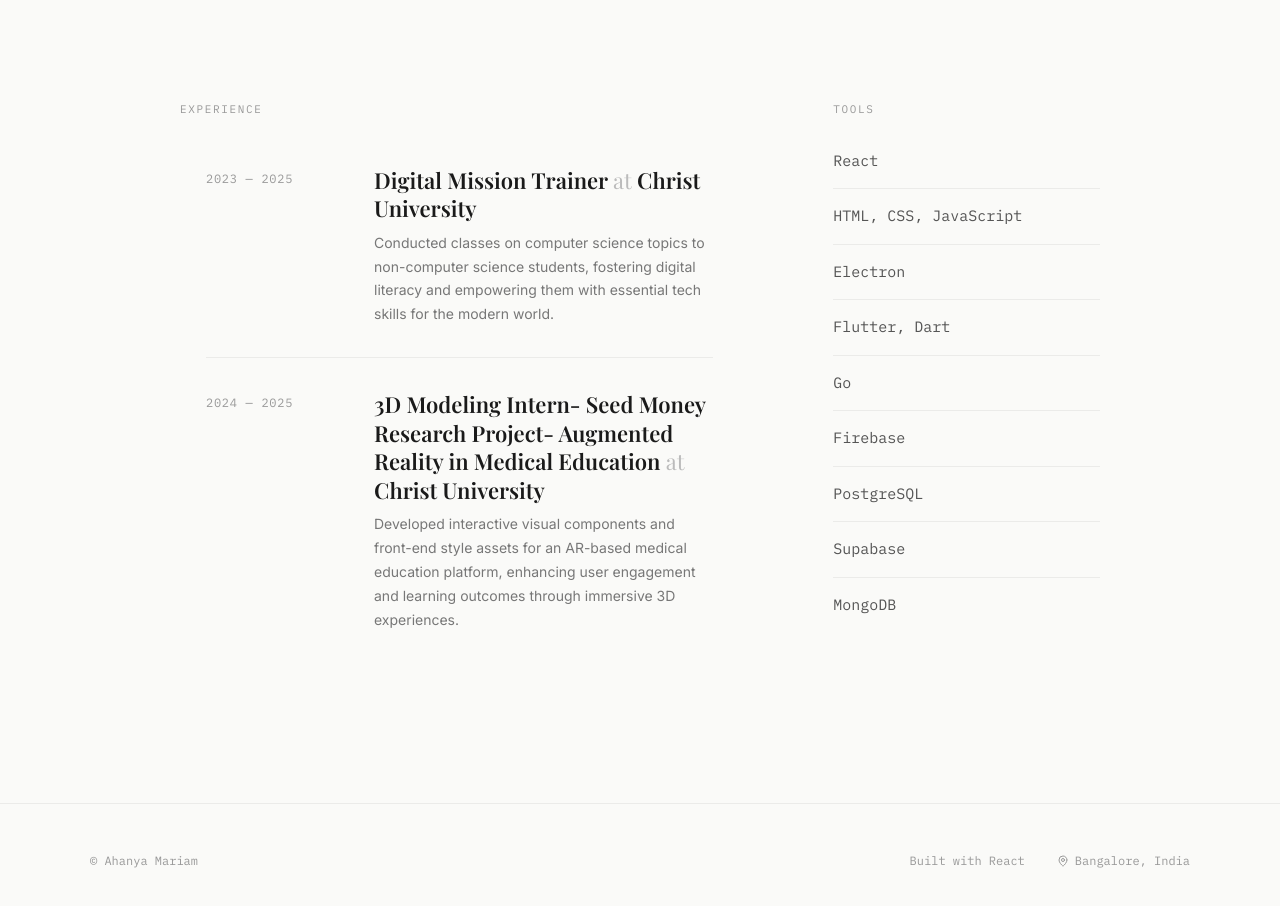
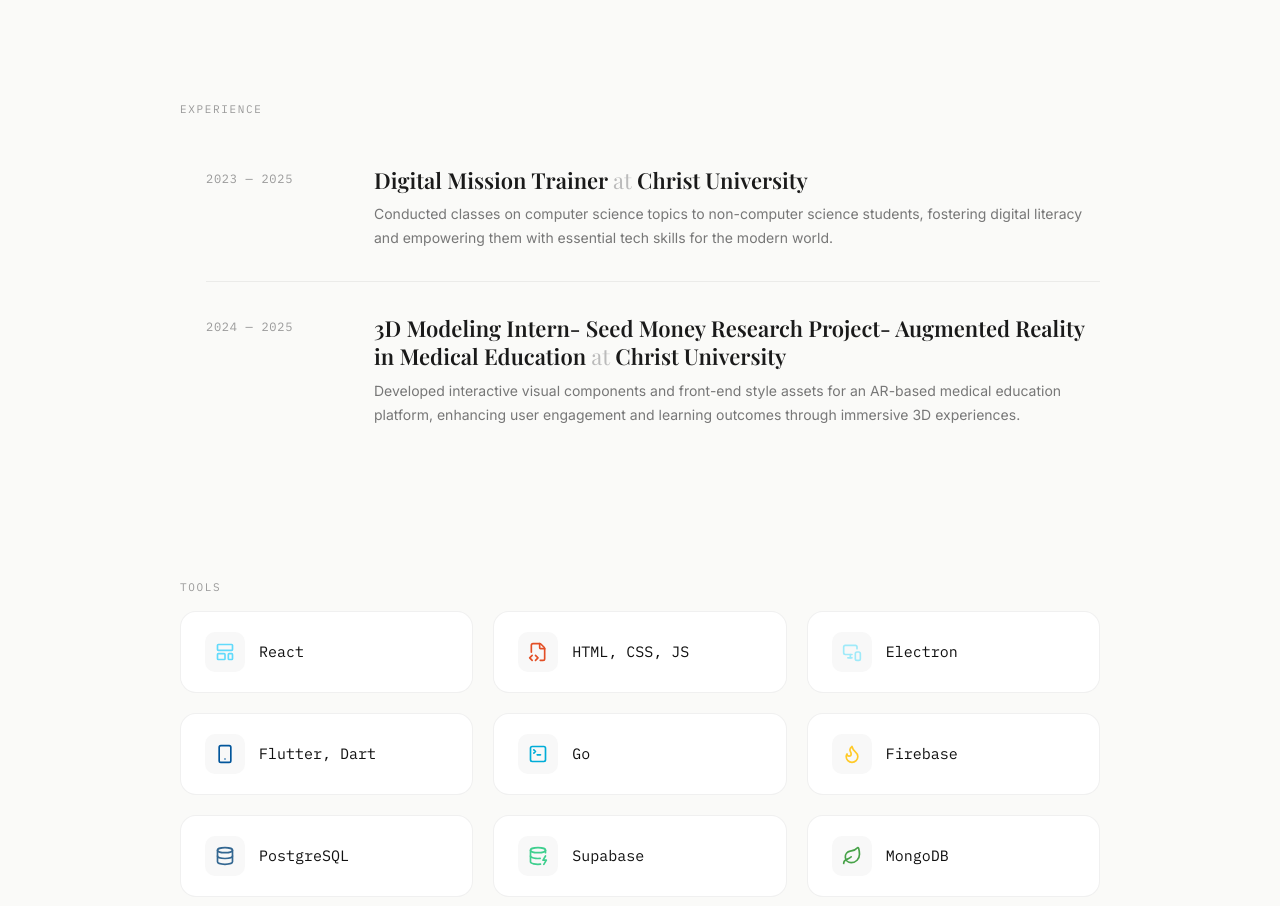
Before and after one commit to ahanyamariam/Ahanya-Portfolio, a React (Vite) app: page / in a window 1280 px wide. Shown: the part 1860-2766 px from the top of the page. Built offline with nearby package versions, Linux system fonts and the light colour scheme; a web font is replaced by a local one.

Commit message:
Update Tools section to 3 columns with icons and ensure stick.mp4 references are correct

```diff
--- a/src/Portfolio.jsx
+++ b/src/Portfolio.jsx
@@ -1,5 +1,5 @@
 import React, { useState, useEffect, useRef } from 'react';
-import { Mail, ExternalLink, Clock, MapPin, ArrowUpRight, X } from 'lucide-react';
+import { Mail, ExternalLink, Clock, MapPin, ArrowUpRight, X, LayoutTemplate, FileCode2, MonitorSmartphone, Smartphone, TerminalSquare, Flame, Database, DatabaseZap, Leaf } from 'lucide-react';
 
 /* ── Brand SVG Icons ─────────────────────────────────────────── */
 const Github = ({ size = 24, ...props }) => (
@@ -700,26 +700,44 @@
           margin: 0 auto;
         }
         .bottom-grid {
-          display: grid;
-          grid-template-columns: 2fr 1fr;
+          display: flex;
+          flex-direction: column;
           gap: 120px;
         }
         .tools-list {
           list-style: none;
           margin: 0;
           padding: 0;
-          display: flex;
-          flex-direction: column;
+          display: grid;
+          grid-template-columns: repeat(auto-fit, minmax(260px, 1fr));
+          gap: 20px;
         }
         .tools-item {
-          padding: 16px 0;
-          border-bottom: 1px solid rgba(0,0,0,0.06);
+          display: flex;
+          align-items: center;
+          gap: 14px;
+          padding: 20px 24px;
+          border-radius: 16px;
+          border: 1px solid rgba(0,0,0,0.06);
+          background: #fff;
           font-family: 'IBM Plex Mono', monospace;
           font-size: 15px;
-          color: #555;
+          color: #111;
+          transition: transform 0.25s, box-shadow 0.25s;
         }
-        .tools-item:last-child {
-          border-bottom: none;
+        .tools-item:hover {
+          transform: translateY(-2px);
+          box-shadow: 0 12px 32px rgba(0,0,0,0.05);
+        }
+        .tools-icon-wrap {
+          flex-shrink: 0;
+          display: flex;
+          align-items: center;
+          justify-content: center;
+          width: 40px;
+          height: 40px;
+          border-radius: 10px;
+          background: #f8f8f8;
         }
         .experience-heading {
           font-family: 'Playfair Display', serif;
@@ -1100,15 +1118,42 @@
               <p className="section-label section-label--dark">TOOLS</p>
             </div>
             <ul className={`tools-list reveal reveal-delay-3 ${expVis ? 'visible' : ''}`}>
-              <li className="tools-item">React</li>
-              <li className="tools-item">HTML, CSS, JavaScript</li>
-              <li className="tools-item">Electron</li>
-              <li className="tools-item">Flutter, Dart</li>
-              <li className="tools-item">Go</li>
-              <li className="tools-item">Firebase</li>
-              <li className="tools-item">PostgreSQL</li>
-              <li className="tools-item">Supabase</li>
-              <li className="tools-item">MongoDB</li>
+              <li className="tools-item">
+                <div className="tools-icon-wrap"><LayoutTemplate size={20} color="#61dafb" /></div>
+                React
+              </li>
+              <li className="tools-item">
+                <div className="tools-icon-wrap"><FileCode2 size={20} color="#e34f26" /></div>
+                HTML, CSS, JS
+              </li>
+              <li className="tools-item">
+                <div className="tools-icon-wrap"><MonitorSmartphone size={20} color="#9feaf9" /></div>
+                Electron
+              </li>
+              <li className="tools-item">
+                <div className="tools-icon-wrap"><Smartphone size={20} color="#02569b" /></div>
+                Flutter, Dart
+              </li>
+              <li className="tools-item">
+                <div className="tools-icon-wrap"><TerminalSquare size={20} color="#00add8" /></div>
+                Go
+              </li>
+              <li className="tools-item">
+                <div className="tools-icon-wrap"><Flame size={20} color="#ffca28" /></div>
+                Firebase
+              </li>
+              <li className="tools-item">
+                <div className="tools-icon-wrap"><Database size={20} color="#336791" /></div>
+                PostgreSQL
+              </li>
+              <li className="tools-item">
+                <div className="tools-icon-wrap"><DatabaseZap size={20} color="#3ecf8e" /></div>
+                Supabase
+              </li>
+              <li className="tools-item">
+                <div className="tools-icon-wrap"><Leaf size={20} color="#47a248" /></div>
+                MongoDB
+              </li>
             </ul>
           </div>
 
```
Also changed, not shown: 2 other files (tests, documents, lock files or other folders).
